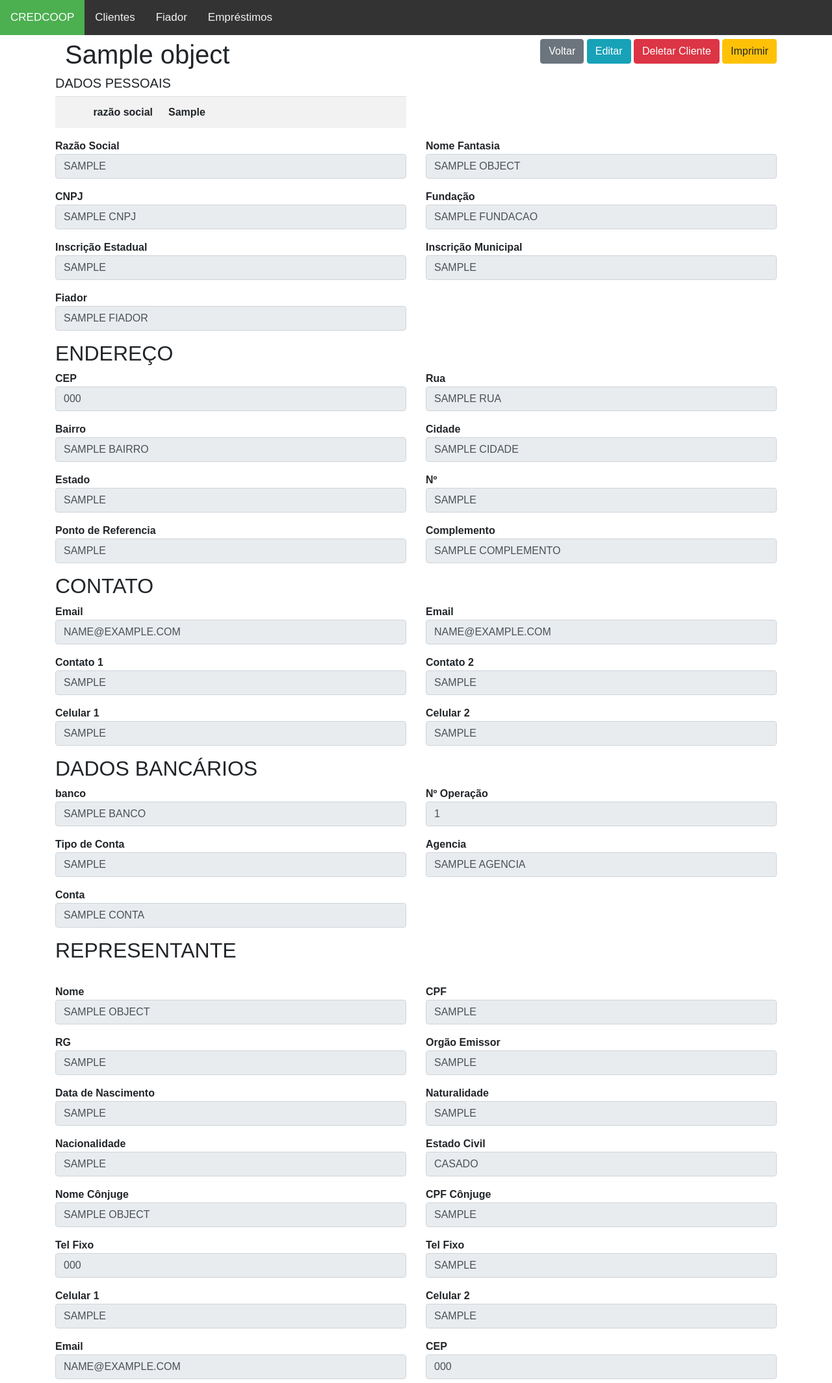
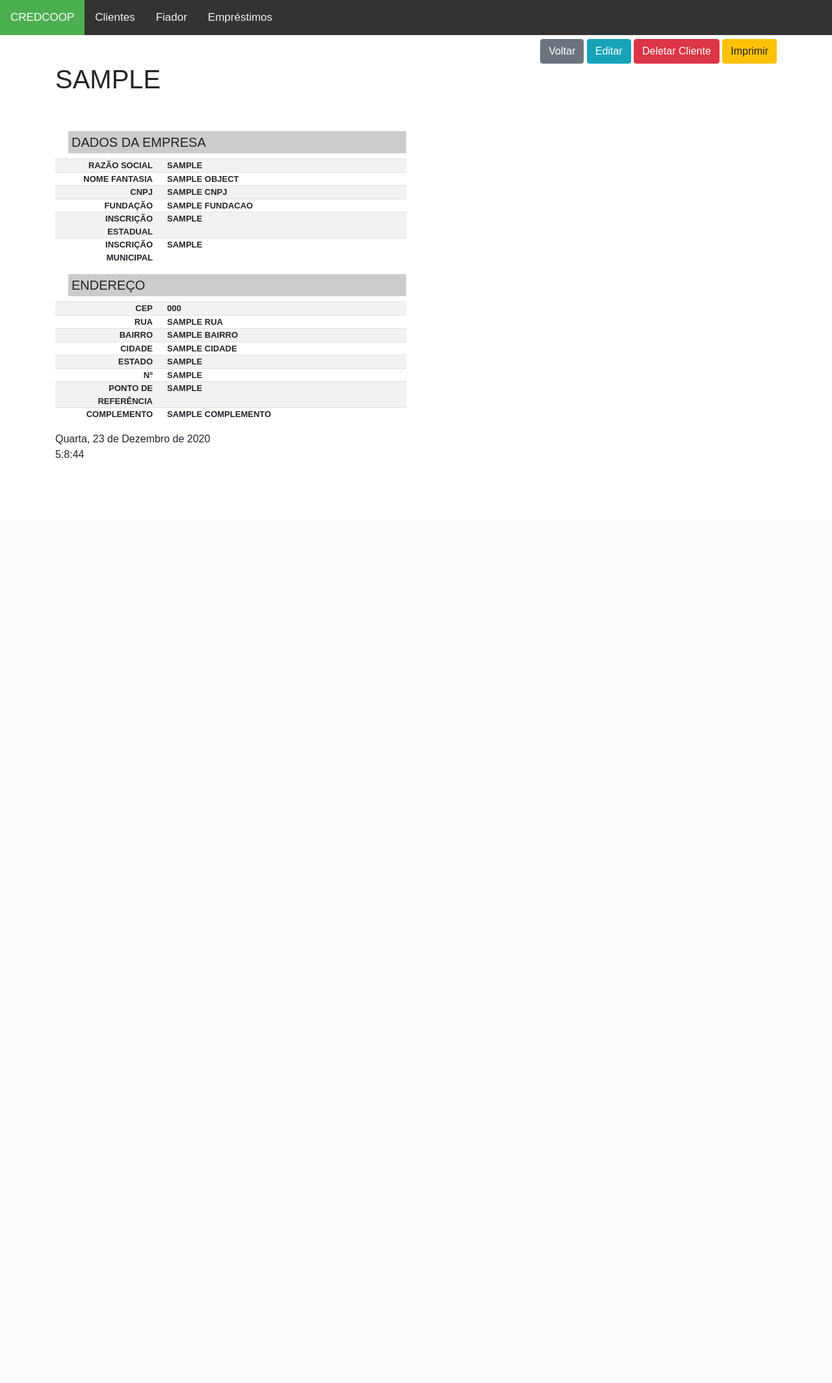
Before and after one commit to israelwerther/esctop, a Django app: template projeto/cliente_cnpj/templates/cliente_cnpj_detail.html in a window 1280 px wide. Shown: the top 2129 px of the page at 65% size. After the commit the page ends 705 px from the top, so only its background shows below. Run offline with Django 3.2, Linux system fonts and the light colour scheme; the template is opened without the code that fills it: most values are stand-ins (such as "Sample title", 1, 10 or a date in 2020); lists and menus that the app fills with data are empty; some libraries are stand-ins or nearby versions.

Commit message:
criação de tela de detalhes cnpj(em andamento)

```diff
--- a/projeto/cliente_cnpj/templates/cliente_cnpj_detail.html
+++ b/projeto/cliente_cnpj/templates/cliente_cnpj_detail.html
@@ -3,8 +3,26 @@
 {% block content %}
 
 <style>
-@media print
-{
+    .table td, .table th {
+        font-size: 13px;
+        padding-left: 10px;
+        padding-top: 0px;
+        padding-bottom: 0px;
+        /* border-top: 1px solid #000000;
+        border-bottom: 1px solid #000000;
+        border-left: 1px solid #000000;
+        border-right: 1px solid #000000;                     */
+    }
+    .color{
+        background-color: rgb(156, 156, 156);
+    }
+    h5{
+        padding: 5px;
+        margin-left: 20px;
+        background-color: #ccc;
+    }
+
+    @media print{
         .no-print, .no-print *
         {
             display: none !important;
@@ -38,28 +56,60 @@
             .page-break { display: block; page-break-before: always; }
         }
     }
+    hr {
+        -moz-border-bottom-colors: none;
+        -moz-border-image: none;
+        -moz-border-left-colors: none;
+        -moz-border-right-colors: none;
+        -moz-border-top-colors: none;
+        border-color: #EEEEEE -moz-use-text-color #FFFFFF;
+        border-style: solid none;
+        border-width: 1px 0;
+        margin: 18px 0;
+    }
+    /* .myDiv {
+        border: 5px outset rgb(121, 121, 121);
+        height: 350px;
+        text-transform: uppercase;
+    } */
+    /* .myDiv1 {
+        border: 5px outset rgb(121, 121, 121);
+        height: 200px;
+
+    } */
+    div.a {
+        text-transform: uppercase;
+    }
 
 </style>
 
-<span class="pull-right">
+
+    <!-- BOTÕES -->
+    <div class="row">
+        <div class="col-sm-12">
+            <span class="pull-right no-print">
                 <a href="{% url 'cliente_cnpj:cliente_cnpj_list' %}" type="button" class="btn btn-secondary no-print">Voltar</a>
                 <a href="{% url 'cliente_cnpj:cliente_cnpjupdate' object.pk %}" type="button" class="btn btn-info no-print">Editar</a>
                 <a href="{% url 'cliente_cnpj:cliente_cnpj_delete' object.pk %}" type="button" class="btn btn-danger no-print">Deletar Cliente</a>
                 <a href="" type="button" onclick="window.print()" class="btn btn-warning no-print">Imprimir</a>
             </span>
-
+        </div>
+    </div>
     <div class="row">
         <div class="col-sm-12 a">
-        <h1>{{ object.nome }}</h1>
+            <h1>{{ object.razao_social }}</h1>
         </div>
     </div>
+    <br>
+    <br>
+    <!-- BOTÕES -->
 
 <div class="row">
     <div class="col-sm-6">
         <div class="row">
             <div class="col-sm-12 a">
                 <table class="table table-striped">
-                    <h5>DADOS PESSOAIS</h5>
+                    <h5>dados da empresa</h5>
                     <tbody>
                         {% if object.razao_social %}
                             <tr>
@@ -67,324 +117,136 @@
                                 <th class="text-left" style="width:70%">{{ object.razao_social }}</th>
                             </tr>
                         {% endif %}
+                        {% if object.nome_fantasia %}
+                            <tr>
+                                <th class="text-right" style="width:30%">nome fantasia</th>
+                                <th class="text-left" style="width:70%">{{ object.nome_fantasia }}</th>
+                            </tr>
+                        {% endif %}
+                        {% if object.cnpj %}
+                            <tr>
+                                <th class="text-right" style="width:30%">cnpj</th>
+                                <th class="text-left" style="width:70%">{{ object.cnpj }}</th>
+                            </tr>
+                        {% endif %}
+                        {% if object.fundacao %}
+                            <tr>
+                                <th class="text-right" style="width:30%">fundação</th>
+                                <th class="text-left" style="width:70%">{{ object.fundacao }}</th>
+                            </tr>
+                        {% endif %}
+                        {% if object.inscricao_estadual %}
+                            <tr>
+                                <th class="text-right" style="width:30%">inscrição estadual</th>
+                                <th class="text-left" style="width:70%">{{ object.inscricao_estadual }}</th>
+                            </tr>
+                        {% endif %}
+                        {% if object.inscricao_municipal %}
+                            <tr>
+                                <th class="text-right" style="width:30%">inscrição municipal</th>
+                                <th class="text-left" style="width:70%">{{ object.inscricao_municipal }}</th>
+                            </tr>
+                        {% endif %}
                     </tbody>
                 </table>
             </div>
+            <div class="col-sm-12 a">
+                <table class="table table-striped">
+                    <h5>endereço</h5>
+                    <tbody>
+                        {% if object.cep %}
+                            <tr>
+                                <th class="text-right" style="width:30%">cep</th>
+                                <th class="text-left" style="width:70%">{{ object.cep }}</th>
+                            </tr>
+                        {% endif %}
+                        {% if object.rua %}
+                            <tr>
+                                <th class="text-right" style="width:30%">rua</th>
+                                <th class="text-left" style="width:70%">{{ object.rua }}</th>
+                            </tr>
+                        {% endif %}
+                        {% if object.bairro %}
+                            <tr>
+                                <th class="text-right" style="width:30%">bairro</th>
+                                <th class="text-left" style="width:70%">{{ object.bairro }}</th>
+                            </tr>
+                        {% endif %}
+                        {% if object.cidade %}
+                            <tr>
+                                <th class="text-right" style="width:30%">cidade</th>
+                                <th class="text-left" style="width:70%">{{ object.cidade }}</th>
+                            </tr>
+                        {% endif %}
+                        {% if object.uf %}
+                            <tr>
+                                <th class="text-right" style="width:30%">estado</th>
+                                <th class="text-left" style="width:70%">{{ object.uf }}</th>
+                            </tr>
+                        {% endif %}
+                        {% if object.numero_casa %}
+                            <tr>
+                                <th class="text-right" style="width:30%">nº</th>
+                                <th class="text-left" style="width:70%">{{ object.numero_casa }}</th>
+                            </tr>
+                        {% endif %}
+                        {% if object.ponto_referencia %}
+                            <tr>
+                                <th class="text-right" style="width:30%">PONTO DE REFERÊNCIA</th>
+                                <th class="text-left" style="width:70%">{{ object.ponto_referencia }}</th>
+                            </tr>
+                        {% endif %}
+                        {% if object.complemento %}
+                            <tr>
+                                <th class="text-right" style="width:30%">complemento</th>
+                                <th class="text-left" style="width:70%">{{ object.complemento }}</th>
+                            </tr>
+                        {% endif %}
+                        {% if object. %}
+                            <tr>
+                                <th class="text-right" style="width:30%"></th>
+                                <th class="text-left" style="width:70%">{{ object. }}</th>
+                            </tr>
+                        {% endif %}
+                        {% if object. %}
+                            <tr>
+                                <th class="text-right" style="width:30%"></th>
+                                <th class="text-left" style="width:70%">{{ object. }}</th>
+                            </tr>
+                        {% endif %}
+                        {% if object. %}
+                            <tr>
+                                <th class="text-right" style="width:30%"></th>
+                                <th class="text-left" style="width:70%">{{ object. }}</th>
+                            </tr>
+                        {% endif %}
+                        {% if object. %}
+                            <tr>
+                                <th class="text-right" style="width:30%"></th>
+                                <th class="text-left" style="width:70%">{{ object. }}</th>
+                            </tr>
+                        {% endif %}
+                        {% if object. %}
+                            <tr>
+                                <th class="text-right" style="width:30%"></th>
+                                <th class="text-left" style="width:70%">{{ object. }}</th>
+                            </tr>
+                        {% endif %}
+                        {% if object. %}
+                            <tr>
+                                <th class="text-right" style="width:30%"></th>
+                                <th class="text-left" style="width:70%">{{ object. }}</th>
+                            </tr>
+                        {% endif %}
+                        {% if object. %}
+                            <tr>
+                                <th class="text-right" style="width:30%"></th>
+                                <th class="text-left" style="width:70%">{{ object. }}</th>
+                            </tr>
+                        {% endif %}
+                    </tbody>
+                </table>
             </div>
-    </div>
-</div>
-
-
-<div class="row">
-    <div class="col-sm-6">
-        <div class="form-group">
-            <label>Razão Social</label>
-            <input value="{{ object.razao_social }}" readonly class="form-control">
-        </div>
-    </div>
-    <div class="col-sm-6">
-        <div class="form-group">
-            <label>Nome Fantasia</label>
-            <input  value="{{ object.nome_fantasia }}" readonly class="form-control">
-        </div>
-    </div>
-    <div class="col-sm-6">
-        <div class="form-group">
-            <label>CNPJ</label>
-            <input type="text" value="{{ object.cnpj }}" readonly class="form-control">
-        </div>
-    </div>
-    <div class="col-sm-6">
-        <div class="form-group">
-            <label>Fundação</label>
-            <input type="text" value="{{ object.fundacao }}" readonly class="form-control">
-        </div>
-    </div>
-    <div class="col-sm-6">
-        <div class="form-group">
-            <label>Inscrição Estadual</label>
-            <input type="text" value="{{ object.inscricao_estadual }}" readonly class="form-control">
-        </div>
-    </div>
-    <div class="col-sm-6">
-        <div class="form-group">
-            <label>Inscrição Municipal</label>
-            <input type="text" value="{{ object.inscricao_municipal }}" readonly class="form-control">
-        </div>
-    </div>
-    <div class="col-sm-6">
-        <div class="form-group">
-            <label>Fiador</label>
-            <input type="text" value="{{ object.fiador }}" readonly class="form-control">
-        </div>
-    </div>
-</div>
-<h2> ENDEREÇO </h2>
-<div class="row">
-    <div class="col-sm-6">
-        <div class="form-group">
-            <label>CEP</label>
-            <input type="text" value="{{ object.cep }}" readonly class="form-control">
-        </div>
-    </div>
-    <div class="col-sm-6">
-        <div class="form-group">
-            <label>Rua</label>
-            <input type="text" value="{{ object.rua }}" readonly class="form-control">
-        </div>
-    </div>
-    <div class="col-sm-6">
-        <div class="form-group">
-            <label>Bairro</label>
-            <input type="text" value="{{ object.bairro }}" readonly class="form-control">
-        </div>
-    </div>
-    <div class="col-sm-6">
-        <div class="form-group">
-            <label>Cidade</label>
-            <input type="text" value="{{ object.cidade }}" readonly class="form-control">
-        </div>
-    </div>
-    <div class="col-sm-6">
-        <div class="form-group">
-            <label>Estado</label>
-            <input type="text" value="{{ object.uf }}" readonly class="form-control">
-        </div>
-    </div>
-    <div class="col-sm-6">
-        <div class="form-group">
-            <label>Nº</label>
-            <input type="text" value="{{ object.numero_casa }}" readonly class="form-control">
-        </div>
-    </div>
-    <div class="col-sm-6">
-        <div class="form-group">
-            <label>Ponto de Referencia</label>
-            <input type="text" value="{{ object.ponto_referencia }}" readonly class="form-control">
-        </div>
-    </div>
-    <div class="col-sm-6">
-        <div class="form-group">
-            <label>Complemento</label>
-            <input type="text" value="{{ object.complemento }}" readonly class="form-control">
-        </div>
-    </div>
-</div>
-
-<h2> CONTATO </h2>
-<div class="row">
-    <div class="col-sm-6">
-        <div class="form-group">
-            <label>Email</label>
-            <input type="text" value="{{ object.email }}" readonly class="form-control">
-        </div>
-    </div>
-    <div class="col-sm-6">
-        <div class="form-group">
-            <label>Email</label>
-            <input type="text" value="{{ object.email }}" readonly class="form-control">
-        </div>
-    </div>
-    <div class="col-sm-6">
-        <div class="form-group">
-            <label>Contato 1</label>
-            <input type="text" value="{{ object.contato1 }}" readonly class="form-control">
-        </div>
-    </div>
-    <div class="col-sm-6">
-        <div class="form-group">
-            <label>Contato 2</label>
-            <input type="text" value="{{ object.contato2 }}" readonly class="form-control">
-        </div>
-    </div>
-    <div class="col-sm-6">
-        <div class="form-group">
-            <label>Celular 1</label>
-            <input type="text" value="{{ object.celular1 }}" readonly class="form-control">
-        </div>
-    </div>
-    <div class="col-sm-6">
-        <div class="form-group">
-            <label>Celular 2</label>
-            <input type="text" value="{{ object.celular2 }}" readonly class="form-control">
-        </div>
-    </div>
-</div>
-
-<h2> DADOS BANCÁRIOS </h2>
-<div class="row">
-    <div class="col-sm-6">
-        <div class="form-group">
-            <label>banco</label>
-            <input type="text" value="{{ object.banco }}" readonly class="form-control">
-        </div>
-    </div>
-    <div class="col-sm-6">
-        <div class="form-group">
-            <label>Nº Operação</label>
-            <input type="text" value="{{ object.n_operacao }}" readonly class="form-control">
-        </div>
-    </div>
-    <div class="col-sm-6">
-        <div class="form-group">
-            <label>Tipo de Conta</label>
-            <input type="text" value="{{ object.tipo_de_conta }}" readonly class="form-control">
-        </div>
-    </div>
-    <div class="col-sm-6">
-        <div class="form-group">
-            <label>Agencia</label>
-            <input type="text" value="{{ object.agencia }}" readonly class="form-control">
-        </div>
-    </div>
-    <div class="col-sm-6">
-        <div class="form-group">
-            <label>Conta</label>
-            <input type="text" value="{{ object.conta }}" readonly class="form-control">
-        </div>
-    </div>
-</div>
-
-<div class="row">
-    <div class="col-sm-6">
-        <h2> REPRESENTANTE </h2><br>
-    </div>
-</div>
-<div class="row">
-    <div class="col-sm-6">
-        <div class="form-group">
-            <label>Nome</label>
-            <input type="text" value="{{ object.rep_nome }}" readonly class="form-control">
-        </div>
-    </div>
-    <div class="col-sm-6">
-        <div class="form-group">
-            <label>CPF</label>
-            <input type="text" value="{{ object.rep_cpf }}" readonly class="form-control">
-        </div>
-    </div>
-    <div class="col-sm-6">
-        <div class="form-group">
-            <label>RG</label>
-            <input type="text" value="{{ object.rep_rg }}" readonly class="form-control">
-        </div>
-    </div>
-    <div class="col-sm-6">
-        <div class="form-group">
-            <label>Orgão Emissor</label>
-            <input type="text" value="{{ object.rep_orgao_emissor }}" readonly class="form-control">
-        </div>
-    </div>
-    <div class="col-sm-6">
-        <div class="form-group">
-            <label>Data de Nascimento</label>
-            <input type="text" value="{{ object.rep_data_nasc }}" readonly class="form-control">
-        </div>
-    </div>
-    <div class="col-sm-6">
-        <div class="form-group">
-            <label>Naturalidade</label>
-            <input type="text" value="{{ object.rep_naturalidade }}" readonly class="form-control">
-        </div>
-    </div>
-    <div class="col-sm-6">
-        <div class="form-group">
-            <label>Nacionalidade</label>
-            <input type="text" value="{{ object.rep_nacionalidade }}" readonly class="form-control">
-        </div>
-    </div>
-    <div class="col-sm-6">
-        <div class="form-group">
-            <label>Estado Civil</label>
-            <input type="text" value="{{ object.rep_estado_civil }}" readonly class="form-control">
-        </div>
-    </div>
-    {% if object.rep_estado_civil == 'casado' %}
-        <div class="col-sm-6">
-            <div class="form-group">
-                <label>Nome Cônjuge</label>
-                <input type="text" value="{{ object.rep_conjuge_nome }}" readonly class="form-control">
-            </div>
-        </div>
-        <div class="col-sm-6">
-            <div class="form-group">
-                <label>CPF Cônjuge</label>
-                <input type="text" value="{{ object.rep_conjuge_cpf }}" readonly class="form-control">
-            </div>
-        </div>
-        <div class="col-sm-6">
-            <div class="form-group">
-                <label>Tel Fixo</label>
-                <input type="text" value="{{ object.rep_conjuge_telefone }}" readonly class="form-control">
-            </div>
-        </div>
-    {% endif %}
-    <div class="col-sm-6">
-        <div class="form-group">
-            <label>Tel Fixo</label>
-            <input type="text" value="{{ object.rep_contato1 }}" readonly class="form-control">
-        </div>
-    </div>
-    <div class="col-sm-6">
-        <div class="form-group">
-            <label>Celular 1</label>
-            <input type="text" value="{{ object.rep_celular1 }}" readonly class="form-control">
-        </div>
-    </div>
-    {% if "{{ object.rep_celular2 }}" != null %}
-    <div class="col-sm-6">
-        <div class="form-group">
-            <label>Celular 2</label>
-            <input type="text" value="{{ object.rep_celular2 }}" readonly class="form-control">
-        </div>
-    </div>
-    {% endif %}
-    <div class="col-sm-6">
-        <div class="form-group">
-            <label>Email</label>
-            <input type="text" value="{{ object.rep_email }}" readonly class="form-control">
-        </div>
-    </div>
-    <div class="col-sm-6">
-        <div class="form-group">
-            <label>CEP</label>
-            <input type="text" value="{{ object.rep_cep }}" readonly class="form-control">
-        </div>
-    </div>
-    <div class="col-sm-6">
-        <div class="form-group">
-            <label>Rua</label>
-            <input type="text" value="{{ object.rep_rua }}" readonly class="form-control">
-        </div>
-    </div>
-    <div class="col-sm-6">
-        <div class="form-group">
-            <label>Bairro</label>
-            <input type="text" value="{{ object.rep_bairro }}" readonly class="form-control">
-        </div>
-    </div>
-    <div class="col-sm-6">
-        <div class="form-group">
-            <label>Cidade</label>
-            <input type="text" value="{{ object.rep_cidade }}" readonly class="form-control">
-        </div>
-    </div>
-    <div class="col-sm-6">
-        <div class="form-group">
-            <label>Estado</label>
-            <input type="text" value="{{ object.rep_uf }}" readonly class="form-control">
-        </div>
-    </div>
-    <div class="col-sm-6">
-        <div class="form-group">
-            <label>Nº Casa</label>
-            <input type="text" value="{{ object.rep_numero_casa }}" readonly class="form-control">
-        </div>
-    </div>
-    <div class="col-sm-6">
-        <div class="form-group">
-            <label>Ponto de Referencia</label>
-            <input type="text" value="{{ object.rep_ponto_referencia }}" readonly class="form-control">
         </div>
     </div>
 </div>
```
Lines whose indentation alone changed are shown as unchanged.
